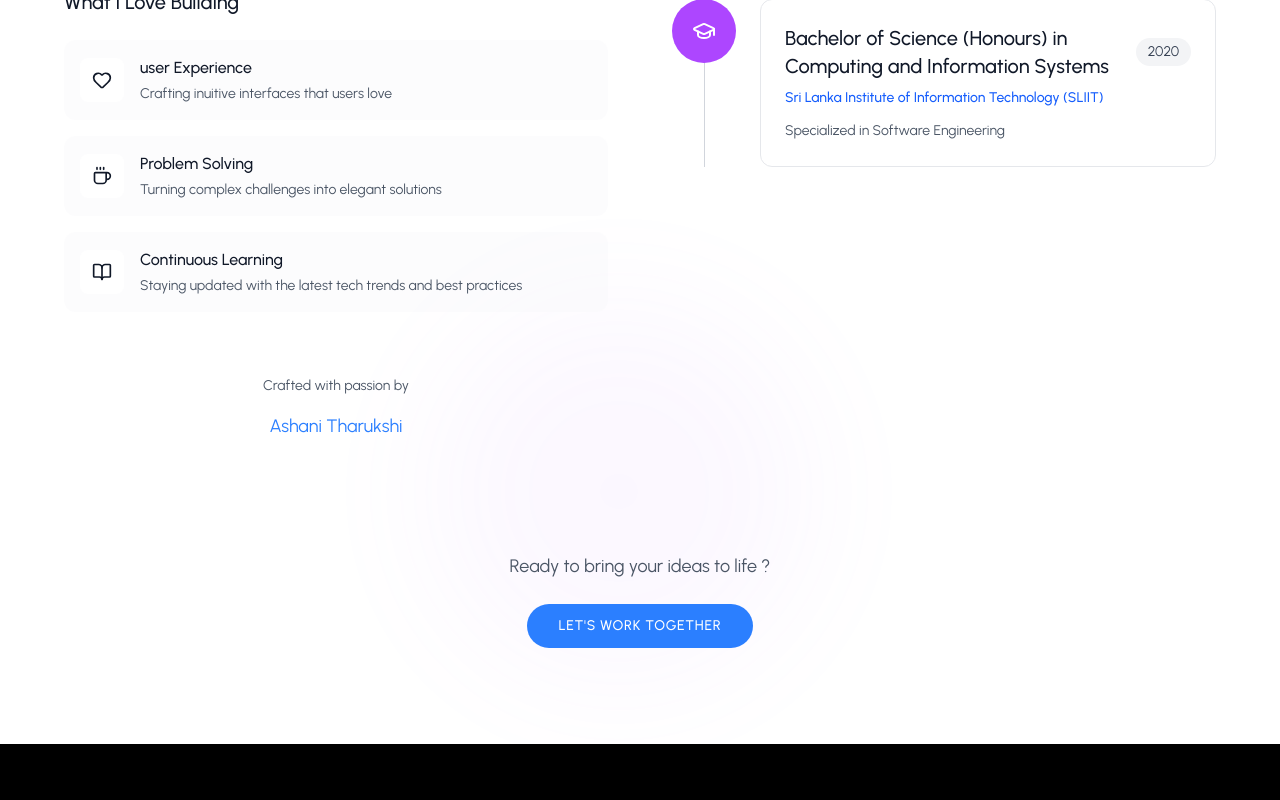
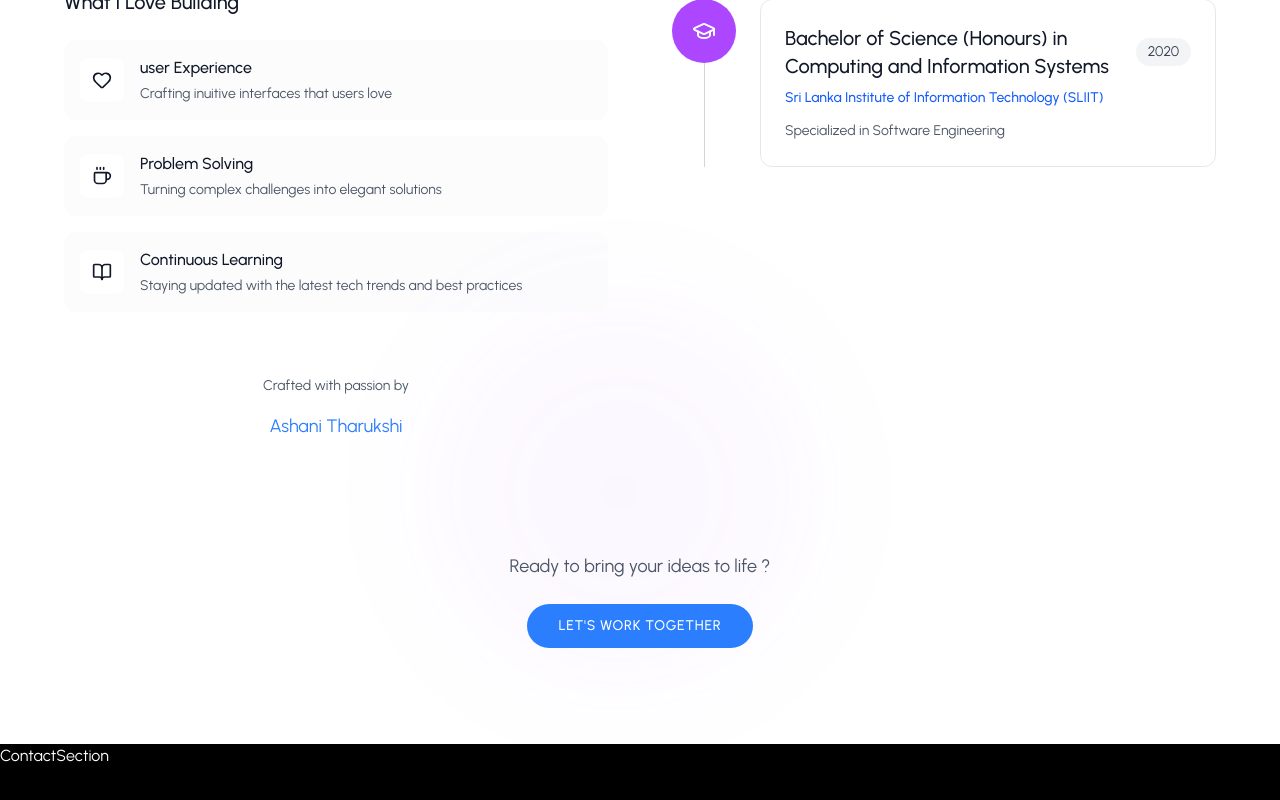
Before and after one commit to AshaniTH/my-portfolio, a React (Vite) app: page / in a window 1280 px wide. Shown: the part 4288-5088 px from the top of the page. Built offline with nearby package versions, Linux system fonts and the light colour scheme.

Commit message:
feat: add ContactSection component to enhance portfolio functionality

```diff
--- a/src/App.jsx
+++ b/src/App.jsx
@@ -5,6 +5,7 @@ import HeroSection from './components/Sections/HeroSection';
 import SkillsSection from './components/Sections/SkillsSection';
 import ProjectSection from './components/Sections/ProjectSection';
 import AboutSection from './components/Sections/AboutSection';
+import ContactSection from './components/Sections/ContactSection';
 
 const App = () => {
   return (
@@ -15,6 +16,7 @@ const App = () => {
         <SkillsSection />
         <ProjectSection />
         <AboutSection />
+        <ContactSection />
 
       </div>
     </ThemeProvider>
--- /dev/null
+++ b/src/components/Sections/ContactSection.jsx
@@ -0,0 +1,22 @@
+import React from 'react'
+import {useState,useRef} from 'react'
+import{ motion, useInView, useScroll, useTransform,} from "framer-motion"
+import { useTheme } from '../../context/ThemeContext'
+import { Send } from 'lucide-react'
+import { CONTACT_iNFO, SOCIAL_LINKS } from '../../utils/data'
+import { containerVariants,itemVariants } from '../../utils/helper'
+
+
+const ContactSection = () => {
+    const {isDarkMode} = useTheme();
+    const [formData, setFormData] = useState({
+        name: "",
+        email: "",
+        message: "",
+    })
+  return (
+    <div className='text-white'>ContactSection</div>
+  )
+}
+
+export default ContactSection
```
